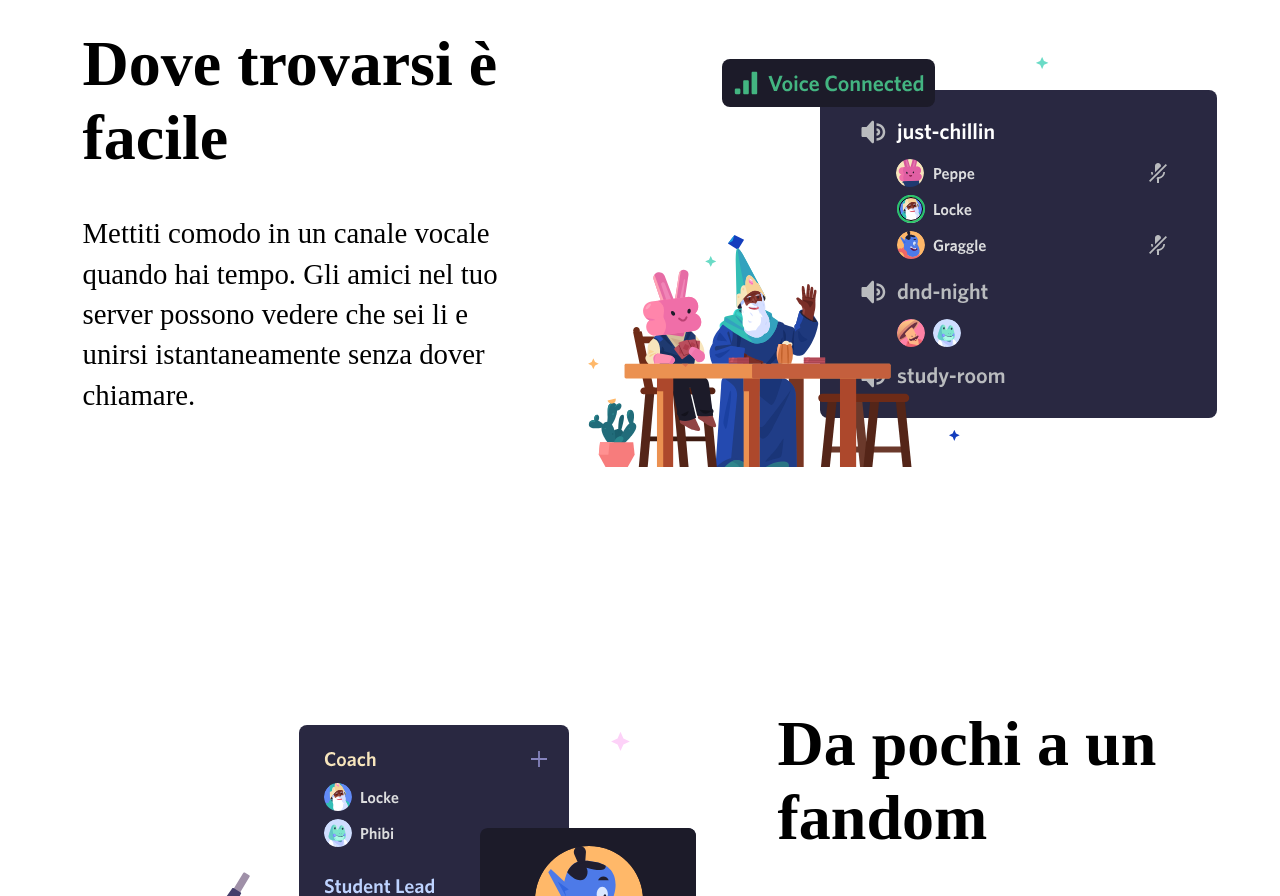
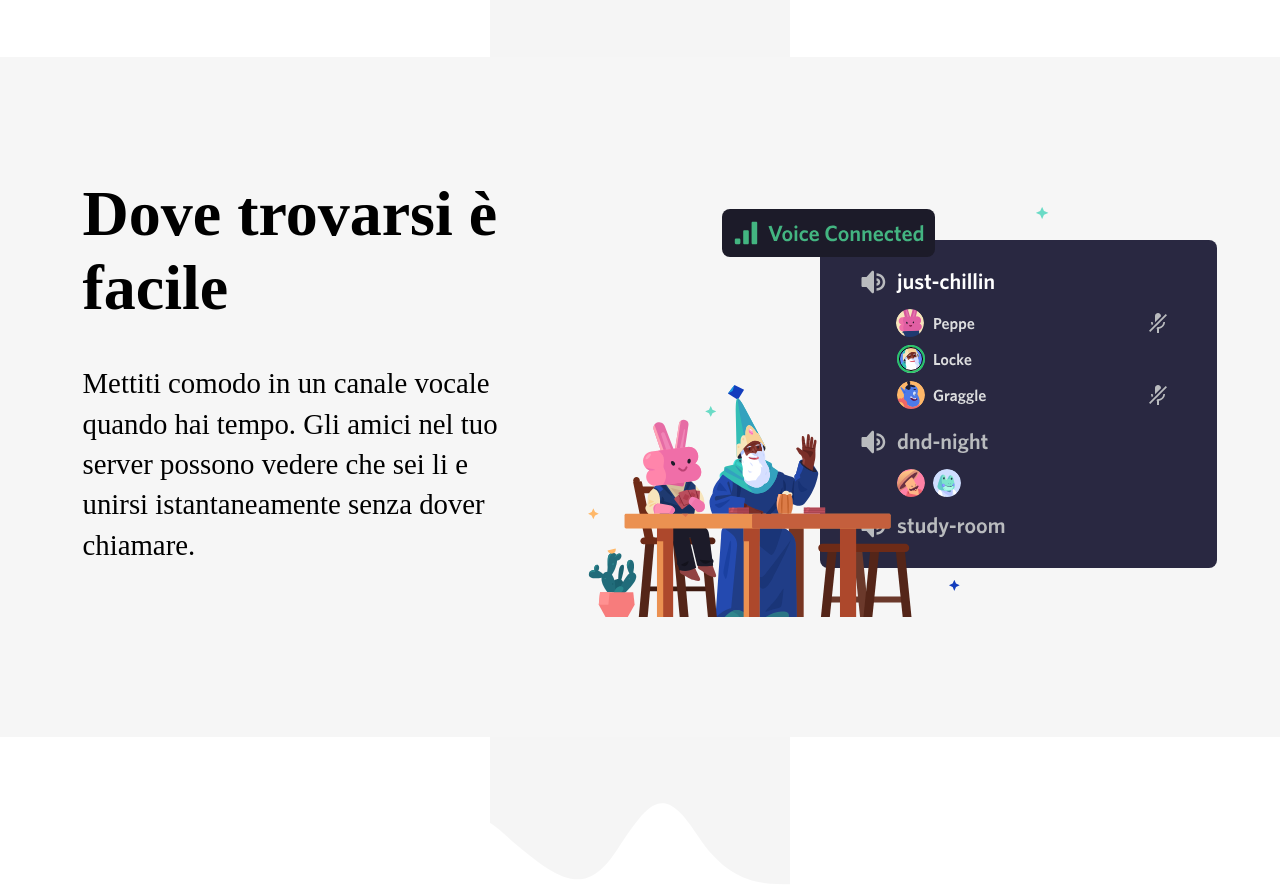
Before and after one commit to giovannitamburini/htmlcss-discord, a plain HTML site: page index.html in a window 1280 px wide. Shown: the part 1343-2239 px from the top of the page. Drawn offline with Linux system fonts and the light colour scheme.

Commit message:
added backgrounds wave

```diff
--- a/css/style.css
+++ b/css/style.css
@@ -6,7 +6,6 @@
 }
 
 nav,
-main,
 footer #footer-1,
 footer #footer-2,
 footer hr {
@@ -142,11 +141,31 @@ header #header-button #open-in-browser {
 
 main {
     margin: 0 auto;
+    display: flex;
+    flex-direction: column;
+    align-items: center;
+}
+
+main .wave {
+    opacity: 3.7%;
+}
+
+main #reverse-image {
+    transform: rotate(180deg);
+}
+
+main .background-section {
+    background-color: #f6f6f6;
+    width: 100%;
+    display: flex;
+    flex-direction: row;
+    justify-content: center;
 }
 
 main #section-1,
 main #section-2,
 main #section-3 {
+    max-width: 1230px;
     min-height: 680px;
     display: flex;
     flex-direction: row;
@@ -158,14 +177,14 @@ main #section-3 {
 
 main #section-1 h2,
 main #section-2 h2,
-main #section-3 h2{
+main #section-3 h2 {
     font-size: 4em;
     padding-bottom: 0.6em;
 }
 
 main #section-1 p,
 main #section-2 p,
-main #section-3 p{
+main #section-3 p {
     font-size: 1.8em;
     line-height: 1.4em;
 }
@@ -269,7 +288,7 @@ main #last-section #last-section-button #last-link a {
 }
 
 footer {
-    background-color: darkslategrey;
+    background-color: #23272a;
     height: 642px;
 }
 
--- a/index.html
+++ b/index.html
@@ -62,7 +62,12 @@
             </section>
         <!-- /first section -->
 
+        <!-- wave -->
+        <img class="wave" src="img/wave.svg" alt="wave">
+        <!-- /wave -->
+
         <!-- second section -->
+        <div class="background-section">
             <section id="section-2">
                 <div class="section-text">
                     <h2>Dove trovarsi è facile</h2>
@@ -72,7 +77,12 @@
                     <img src="img/item2.svg" alt="">
                 </div>
             </section>
+        </div>
         <!-- /second section -->
+
+        <!-- wave -->
+        <img class="wave" id="reverse-image" src="img/wave.svg" alt="wave">
+        <!-- /wave -->
 
         <!-- third section -->
         <section id="section-3">
@@ -86,7 +96,12 @@
         </section>
         <!-- /third section -->
 
+        <!-- wave -->
+        <img class="wave" src="img/wave.svg" alt="wave">
+        <!-- /wave -->
+
         <!-- last section -->
+        <div class="background-section">
             <section id="last-section">
                 <div id="last-section-text">
                     <h2>Tecnologia affidabile per tenersi in contatto</h2>
@@ -102,6 +117,7 @@
                     </div>
                 </div>
             </section>
+        </div>
         <!-- /last section -->
     </main>
 
```
Lines whose indentation alone changed are shown as unchanged.
